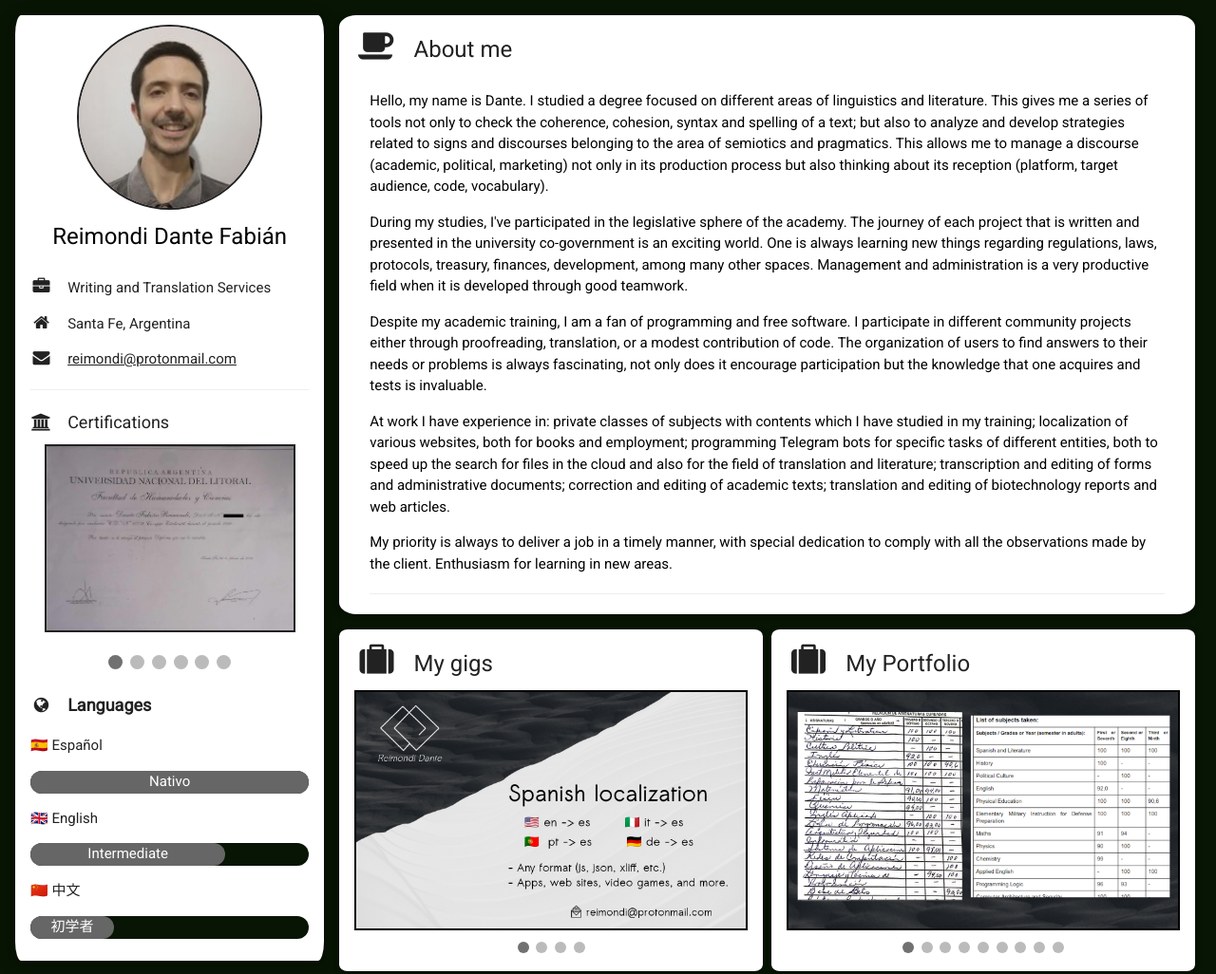
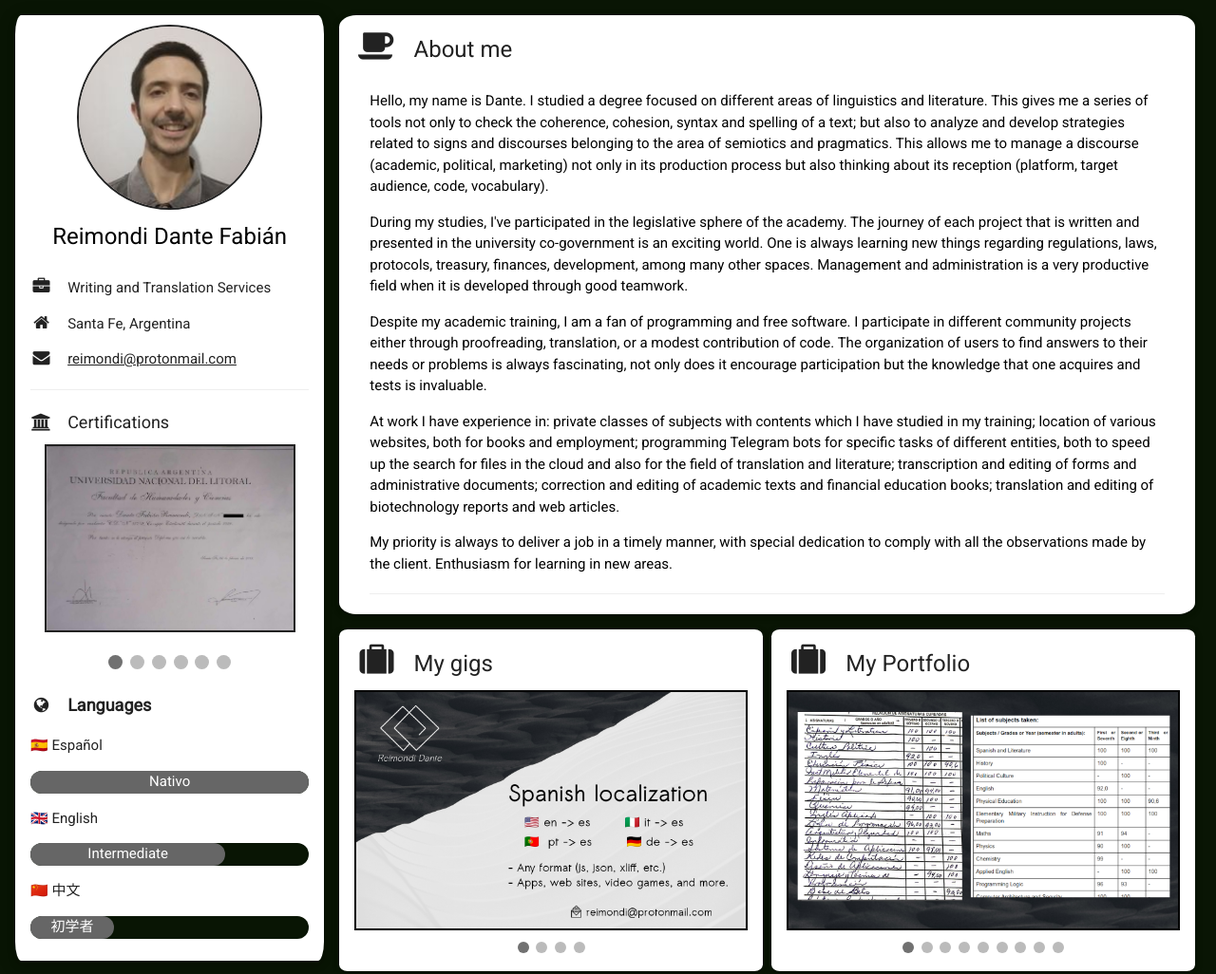
Before and after one commit to Dinto2/Profile, a plain HTML site: page index.html in a window 1280 px wide. Shown: the top 1026 px of the page at 95% size. Drawn offline with Linux system fonts and the light colour scheme.

Commit message:
Decription financial

```diff
--- a/index.html
+++ b/index.html
@@ -116,7 +116,7 @@ html,body,h1,h2,h3,h4,h5,h6 {font-family: "Roboto", sans-serif}
           <p>Hello, my name is Dante. I studied a degree focused on different areas of linguistics and literature. This gives me a series of tools not only to check the coherence, cohesion, syntax and spelling of a text; but also to analyze and develop strategies related to signs and discourses belonging to the area of semiotics and pragmatics. This allows me to manage a discourse (academic, political, marketing) not only in its production process but also thinking about its reception (platform, target audience, code, vocabulary). </p>
           <p>During my studies, I've participated in the legislative sphere of the academy. The journey of each project that is written and presented in the university co-government is an exciting world. One is always learning new things regarding regulations, laws, protocols, treasury, finances, development, among many other spaces. Management and administration is a very productive field when it is developed through good teamwork.</p>
           <p>Despite my academic training, I am a fan of programming and free software. I participate in different community projects either through proofreading, translation, or a modest contribution of code. The organization of users to find answers to their needs or problems is always fascinating, not only does it encourage participation but the knowledge that one acquires and tests is invaluable.</p>
-          <p>At work I have experience in: private classes of subjects with contents which I have studied in my training; localization of various websites, both for books and employment; programming Telegram bots for specific tasks of different entities, both to speed up the search for files in the cloud and also for the field of translation and literature; transcription and editing of forms and administrative documents; correction and editing of academic texts; translation and editing of biotechnology reports and web articles.</p>
+          <p>At work I have experience in: private classes of subjects with contents which I have studied in my training; location of various websites, both for books and employment; programming Telegram bots for specific tasks of different entities, both to speed up the search for files in the cloud and also for the field of translation and literature; transcription and editing of forms and administrative documents; correction and editing of academic texts and financial education books; translation and editing of biotechnology reports and web articles.</p>
           <p>My priority is always to deliver a job in a timely manner, with special dedication to comply with all the observations made by the client. Enthusiasm for learning in new areas.</p>
           <hr>
         </div>
```
